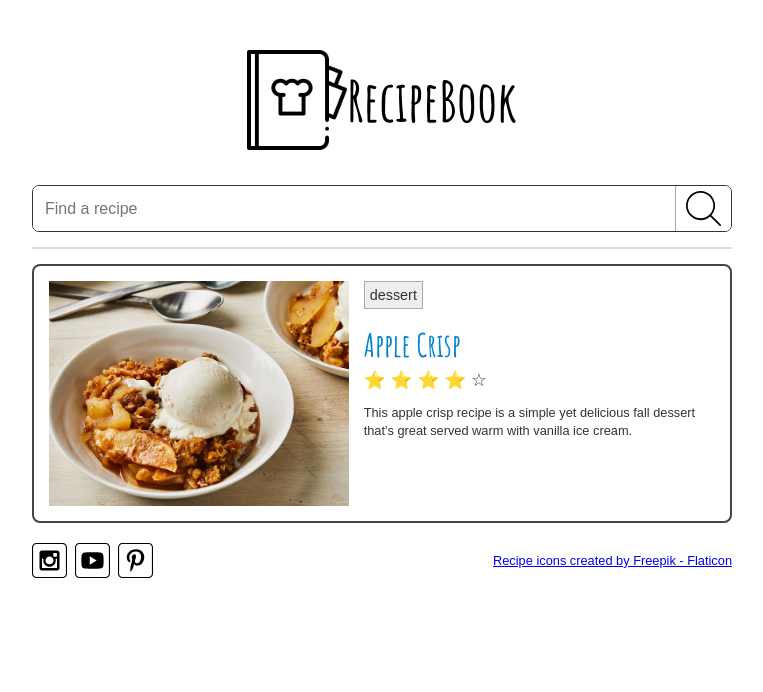
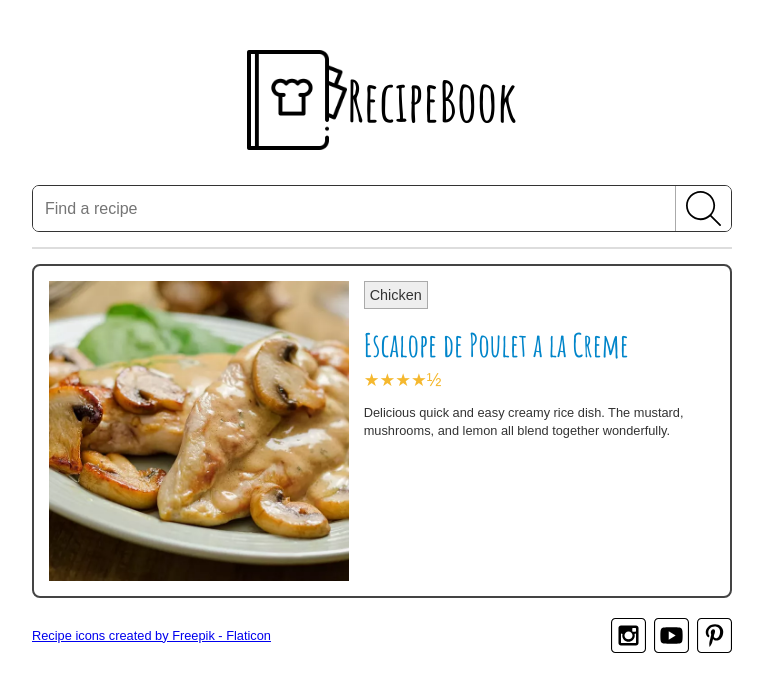
Before and after one commit to kadenjones103/WDD131, a plain HTML site: page prove-w10/index.html in a window 1280 px wide. Shown: the whole page, without its empty margins (258-1021 px from the left). Drawn offline with Linux system fonts and the light colour scheme.

Commit message:
prove-w10

```diff
--- a/prove-w10/index.html
+++ b/prove-w10/index.html
@@ -1,26 +1,26 @@
 <!DOCTYPE html>
 <html lang="en">
+
 <head>
     <meta charset="UTF-8">
     <meta name="viewport" content="width=device-width, initial-scale=1.0">
 
-    <title>Recipe Book | Apple Crisp</title>
+    <title>Recipe Book</title>
 
-    <meta name="description" content="Discover delicious recipes, starting with our homemade Apple Crisp.">
+    <meta name="description" content="Discover delicious recipes and find your next favorite meal.">
 
     <meta property="og:type" content="website">
     <meta property="og:title" content="Recipe Book">
-    <meta property="og:description" content="Discover delicious recipes, including homemade apple crisp.">
-    <meta property="og:url" content="https://kadenjones103.github.io/wdd131/recipes/">
-    <meta property="og:image" content="https://kadenjones103.github.io/wdd131/recipes/images/apple-crisp.jpg">
+    <meta property="og:description" content="Discover delicious recipes for every occasion.">
+    <meta property="og:url" content="https://kadenjones103.github.io/WDD131/recipes/">
+    <meta property="og:image" content="https://kadenjones103.github.io/WDD131/recipes/images/apple-crisp.jpg">
 
     <meta name="twitter:card" content="summary_large_image">
     <meta name="twitter:title" content="Recipe Book">
-    <meta name="twitter:description" content="Discover delicious recipes, including homemade apple crisp.">
-    <meta name="twitter:image" content="https://kadenjones103.github.io/wdd131/recipes/images/apple-crisp.jpg">
+    <meta name="twitter:description" content="Discover delicious recipes for every occasion.">
+    <meta name="twitter:image" content="https://kadenjones103.github.io/WDD131/recipes/images/apple-crisp.jpg">
 
     <link rel="icon" href="/favicon.ico">
-
     <link rel="apple-touch-icon" href="images/apple-touch-icon.png">
 
     <link rel="stylesheet" href="style.css">
@@ -28,10 +28,12 @@
     <link rel="preconnect" href="https://fonts.googleapis.com">
     <link rel="preconnect" href="https://fonts.gstatic.com" crossorigin>
     <link href="https://fonts.googleapis.com/css2?family=Amatic+SC:wght@400;700&display=swap" rel="stylesheet">
+
+    <script src="main.js" defer></script>
+
 </head>
 
 <body>
-
     <header>
 
         <div class="logo">
@@ -39,55 +41,27 @@
             <h1>RecipeBook</h1>
         </div>
 
-        <!-- Search Bar -->
-        <form class="search" role="search">
+        <!-- Search Form -->
+        <form class="search" id="search-form" role="search">
+
             <input
                 type="search"
+                id="search-input"
                 placeholder="Find a recipe"
-                aria-label="Find a recipe"
+                aria-label="Search recipes"
             >
 
             <button type="submit" aria-label="Search">
                 <img src="images/search.svg" alt="">
             </button>
+
         </form>
 
     </header>
 
     <main>
 
-        <section class="recipe">
-
-            <img
-                class="recipe-image"
-                src="images/apple-crisp.jpg"
-                alt="Apple crisp served with vanilla ice cream"
-            >
-
-            <div class="recipe-content">
-
-                <span class="category">dessert</span>
-
-                <h2>Apple Crisp</h2>
-
-                <span
-                    class="rating"
-                    role="img"
-                    aria-label="Rating: 4 out of 5 stars"
-                >
-                    <span aria-hidden="true" class="icon-star">⭐</span>
-                    <span aria-hidden="true" class="icon-star">⭐</span>
-                    <span aria-hidden="true" class="icon-star">⭐</span>
-                    <span aria-hidden="true" class="icon-star">⭐</span>
-                    <span aria-hidden="true" class="icon-star-empty">☆</span>
-                </span>
-
-                <p class="description">
-                    This apple crisp recipe is a simple yet delicious fall
-                    dessert that's great served warm with vanilla ice cream.
-                </p>
-
-            </div>
+        <section id="recipes" aria-label="Recipe results" aria-live="polite">
 
         </section>
 
@@ -97,23 +71,22 @@
 
         <div class="social">
 
-
             <a href="#" aria-label="Instagram">
-                <img src="images/instagram_icon.svg" alt="instagram icon">
+                <img src="images/instagram_icon.svg" alt="Instagram">
             </a>
 
             <a href="#" aria-label="YouTube">
-                <img src="images/youtube_icon.svg" alt="youtube icon">
+                <img src="images/youtube_icon.svg" alt="YouTube">
             </a>
 
             <a href="#" aria-label="Pinterest">
-                <img src="images/pinterest_icon.svg" alt="pinterest icon">
+                <img src="images/pinterest_icon.svg" alt="Pinterest">
             </a>
 
         </div>
 
-        <!-- Flaticon Attribution -->
         <a
+            class="attribution"
             href="https://www.flaticon.com/free-icons/recipe"
             title="recipe icons"
         >
--- /dev/null
+++ b/prove-w10/main.js
@@ -0,0 +1,244 @@
+const recipes = [
+
+    {
+        name: 'Sweet Potato Waffles',
+        author: 'Provo High Culinary Students',
+        cookTime: '30 Min',
+        prepTime: '30 Min',
+        tags: ['Waffles', 'Sweet Potato', 'Side'],
+        description: 'Savory waffles made with Sweet potato with a hint of Ginger',
+        image: './images/sweet-potato-waffle-md.jpg',
+        rating: 4
+    },
+
+    {
+        name: 'Escalope de Poulet a la Creme',
+        author: 'Shane Thompson',
+        cookTime: '20 min',
+        prepTime: '10 min',
+        tags: ['Chicken', 'Entree'],
+        description: 'Delicious quick and easy creamy rice dish. The mustard, mushrooms, and lemon all blend together wonderfully.',
+        image: './images/escalopes-de-poulet-a-la-creme.webp',
+        rating: 4.5
+    },
+
+    {
+        name: 'Oven Roasted Potato Slices',
+        author: 'Shane Thompson',
+        cookTime: '30 min',
+        prepTime: '10 min',
+        tags: ['Potatoes', 'Side'],
+        description: 'Easy and delicious oven roasted potatoes that go great with almost anything.',
+        image: './images/roasted-potatoes.webp',
+        rating: 4
+    },
+
+    {
+        name: 'Black Beans and Rice',
+        author: 'Shane Thompson',
+        cookTime: '20 min',
+        prepTime: '10 min',
+        tags: ['Southwest', 'Entree'],
+        description: 'Black beans and tomatoes served over a bed of rice. Top with cheese and scoop up with tortilla chips for maximum enjoyment.',
+        image: './images/black-beans-and-rice.jpg',
+        rating: 3
+    },
+
+    {
+        name: 'Chicken Curry',
+        author: 'Shane Thompson',
+        cookTime: '30 min',
+        prepTime: '10 min',
+        tags: ['Chicken', 'Entree', 'Indian'],
+        description: 'Quick and easy Chicken curry recipe made with easy to find ingredients.',
+        image: './images/chicken-curry.webp',
+        rating: 5
+    },
+
+    {
+        name: 'Chocolate Chip Cookies',
+        author: 'Shane Thompson',
+        cookTime: '11 min',
+        prepTime: '15 min',
+        tags: ['Dessert'],
+        description: 'Delicious soft chocolate chip cookies with coconut.',
+        image: './images/chocolate-chip-cookies.jpg',
+        rating: 5
+    },
+
+    {
+        name: 'Gooseberry Cake with Vanilla Cream and Crumble',
+        author: 'Ester Kocht',
+        cookTime: '45 min',
+        prepTime: '30 min',
+        tags: ['Dessert', 'German'],
+        description: "This gooseberry cake with crumble is easy to follow, a bit tart and not too sweet. Made up of a cake base, filled with fresh gooseberries and vanilla cream and finished off with crumble that's flavored with vanilla.",
+        image: './images/german-gooseberry-cake.jpg',
+        rating: 5
+    },
+
+    {
+        name: 'Apple Crisp',
+        author: 'AllRecipes',
+        cookTime: '45 min',
+        prepTime: '30 min',
+        tags: ['Dessert'],
+        description: "This apple crisp recipe is a simple yet delicious fall dessert that's great served warm with vanilla ice cream.",
+        image: './images/apple-crisp.jpg',
+        rating: 4
+    }
+
+];
+
+const recipeContainer = document.querySelector('#recipes');
+const searchInput = document.querySelector('#search-input');
+const searchForm = document.querySelector('#search-form');
+
+function createRating(rating) {
+
+    const fullStars = Math.floor(rating);
+    const hasHalfStar = rating % 1 >= 0.5;
+    const emptyStars = 5 - fullStars - (hasHalfStar ? 1 : 0);
+
+    let stars = '';
+
+    for (let i = 0; i < fullStars; i++) {
+        stars += '<span aria-hidden="true">★</span>';
+    }
+
+    if (hasHalfStar) {
+        stars += '<span aria-hidden="true">½</span>';
+    }
+
+    for (let i = 0; i < emptyStars; i++) {
+        stars += '<span aria-hidden="true">☆</span>';
+    }
+
+    return `
+        <span
+            class="rating"
+            role="img"
+            aria-label="Rating: ${rating} out of 5 stars"
+        >
+            ${stars}
+        </span>
+    `;
+}
+
+function displayRecipes(recipeList) {
+
+    recipeContainer.innerHTML = '';
+
+    if (recipeList.length === 0) {
+
+        recipeContainer.innerHTML = `
+            <p class="no-results">
+                Sorry, no recipes found. Try another search!
+            </p>
+        `;
+
+        return;
+    }
+
+    recipeList.forEach(recipe => {
+
+        const recipeCard = document.createElement('article');
+
+        recipeCard.classList.add('recipe');
+
+        recipeCard.innerHTML = `
+
+            <img
+                class="recipe-image"
+                src="${recipe.image}"
+                alt="${recipe.name}"
+            >
+
+            <div class="recipe-content">
+
+                <span class="category">
+                    ${recipe.tags[0]}
+                </span>
+
+                <h2>${recipe.name}</h2>
+
+                ${createRating(recipe.rating)}
+
+                <p class="description">
+                    ${recipe.description}
+                </p>
+
+            </div>
+
+        `;
+
+        recipeContainer.appendChild(recipeCard);
+
+    });
+
+}
+
+function displayRandomRecipe() {
+
+    const randomIndex = Math.floor(Math.random() * recipes.length);
+
+    const randomRecipe = recipes[randomIndex];
+
+    displayRecipes([randomRecipe]);
+
+}
+
+function searchRecipes(searchTerm) {
+
+    const searchWords = searchTerm
+        .toLowerCase()
+        .trim()
+        .split(/\s+/)
+        .filter(word => word !== '');
+
+    if (searchWords.length === 0) {
+        displayRandomRecipe();
+        return;
+    }
+
+    const filteredRecipes = recipes.filter(recipe => {
+
+        const searchableText = `
+
+            ${recipe.name}
+            ${recipe.description}
+            ${recipe.tags.join(' ')}
+
+        `.toLowerCase();
+
+        return searchWords.every(word =>
+            searchableText.includes(word)
+        );
+
+    });
+
+    filteredRecipes.sort((a, b) => {
+
+        return a.name.localeCompare(b.name);
+
+    });
+
+    displayRecipes(filteredRecipes);
+
+}
+
+searchForm.addEventListener('submit', function(event) {
+
+    event.preventDefault();
+
+    searchRecipes(searchInput.value);
+
+});
+
+searchInput.addEventListener('input', function() {
+
+    searchRecipes(searchInput.value);
+
+});
+
+displayRandomRecipe();
--- a/prove-w10/style.css
+++ b/prove-w10/style.css
@@ -73,6 +73,12 @@ main {
     padding-top: 15px;
 }
 
+#recipes {
+    display: flex;
+    flex-direction: column;
+    gap: 20px;
+}
+
 .recipe {
     display: flex;
     flex-direction: column;
@@ -94,6 +100,7 @@ main {
     align-items: flex-start;
 }
 
+
 .category {
     border: 1px solid #aaa;
     background-color: #eee;
@@ -111,19 +118,18 @@ h2 {
 
 .rating {
     font-size: 1.1rem;
-}
-
-.icon-star {
     color: #f5b82e;
-}
-
-.icon-star-empty {
-    color: #333;
 }
 
 .description {
     font-size: 0.8rem;
     line-height: 1.4;
+}
+
+.no-results {
+    text-align: center;
+    padding: 30px 15px;
+    font-size: 1rem;
 }
 
 footer {
@@ -147,7 +153,6 @@ footer {
     display: block;
 }
 
-
 @media screen and (min-width: 600px) {
 
     .recipe {
@@ -168,16 +173,21 @@ footer {
         justify-content: space-between;
     }
 
+    .social {
+        order: 2;
+    }
+
+    .attribution {
+        order: 1;
+    }
+
 }
-
 
 @media screen and (max-width: 599px) {
 
-    header {
-        max-width: 310px;
-    }
-
-    main {
+    header,
+    main,
+    footer {
         max-width: 310px;
     }
 
@@ -185,8 +195,4 @@ footer {
         display: none;
     }
 
-    footer {
-        max-width: 310px;
-    }
-
 }
```
Also changed, not shown: prove-w10/images/black-beans-and-rice.jpg (added), prove-w10/images/chicken-curry.webp (added), prove-w10/images/chocolate-chip-cookies.jpg (added), prove-w10/images/escalopes-de-poulet-a-la-creme.webp (added), prove-w10/images/german-gooseberry-cake.jpg (added), prove-w10/images/roasted-potatoes.webp (added), prove-w10/images/sweet-potato-waffle-md.jpg (added), 2 other files.
